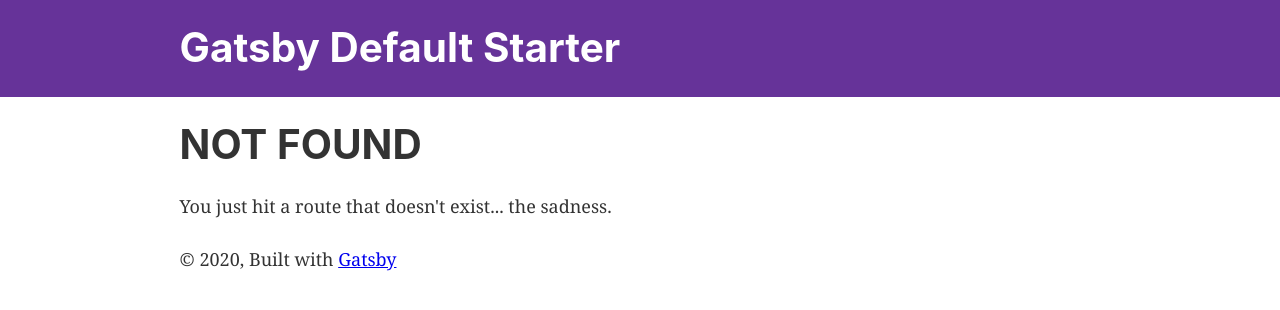
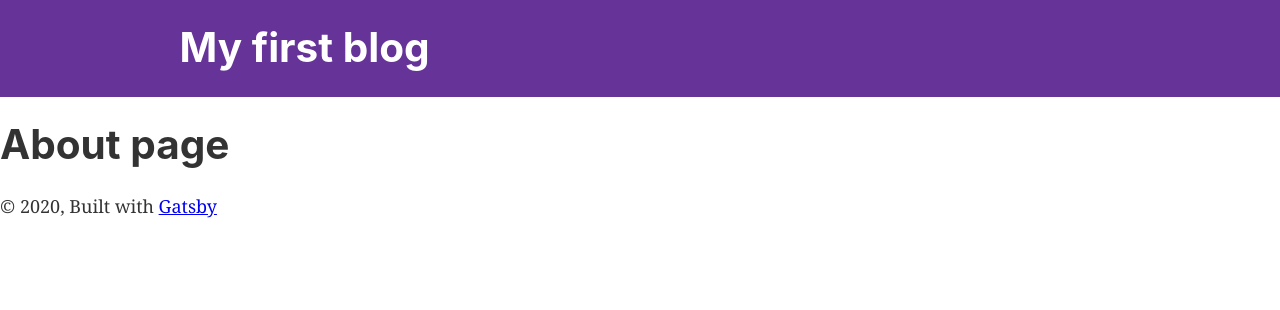
Before and after one commit to artikgupta/MyBlog, a Gatsby site: page /about in a window 1280 px wide. Before the commit this address had no page. Built offline with nearby package versions, Linux system fonts and the light colour scheme; Gatsby itself is replaced by a stand-in of ours.

Commit message:
first commit

```diff
--- a/gatsby-config.js
+++ b/gatsby-config.js
@@ -1,8 +1,8 @@
 module.exports = {
   siteMetadata: {
-    title: `Gatsby Default Starter`,
+    title: `My first blog`,
     description: `Kick off your next, great Gatsby project with this default starter. This barebones starter ships with the main Gatsby configuration files you might need.`,
-    author: `@gatsbyjs`,
+    author: `@artijs`,
   },
   plugins: [
     `gatsby-plugin-react-helmet`,
--- a/src/components/layout.js
+++ b/src/components/layout.js
@@ -1,16 +1,20 @@
-/**
- * Layout component that queries for data
- * with Gatsby's useStaticQuery component
- *
- * See: https://www.gatsbyjs.org/docs/use-static-query/
- */
-
 import React from "react"
 import PropTypes from "prop-types"
 import { useStaticQuery, graphql } from "gatsby"
-
+import styled, { ThemeProvider } from "styled-components"
+import { theme } from "../utls/theme"
 import Header from "./header"
 import "./layout.css"
+
+const PageContainer = styled.div`
+  display: flex;
+  flex-direction: column;
+  min-height: 100v;
+`
+const childContainer = styled.div`
+  flex-grow: 1;
+  margin-top: 97px;
+`
 
 const Layout = ({ children }) => {
   const data = useStaticQuery(graphql`
@@ -24,23 +28,17 @@
   `)
 
   return (
-    <>
+    <ThemeProvider theme={theme}>
       <Header siteTitle={data.site.siteMetadata.title} />
-      <div
-        style={{
-          margin: `0 auto`,
-          maxWidth: 960,
-          padding: `0 1.0875rem 1.45rem`,
-        }}
-      >
-        <main>{children}</main>
+      <PageContainer>
+        <childContainer>{children}</childContainer>
         <footer>
           © {new Date().getFullYear()}, Built with
           {` `}
           <a href="https://www.gatsbyjs.org">Gatsby</a>
         </footer>
-      </div>
-    </>
+      </PageContainer>
+    </ThemeProvider>
   )
 }
 
--- /dev/null
+++ b/src/pages/about.js
@@ -0,0 +1,12 @@
+import React from "react"
+import Layout from "../components/layout"
+
+const about = () => {
+  return (
+    <Layout>
+      <h1>About page</h1>
+    </Layout>
+  )
+}
+
+export default about
--- /dev/null
+++ b/src/utls/theme.js
@@ -0,0 +1,3 @@
+export const theme = {
+  primary: "#ggg",
+}
```
Also changed, not shown: package.json (+6 -1 lines), 2 other files.
